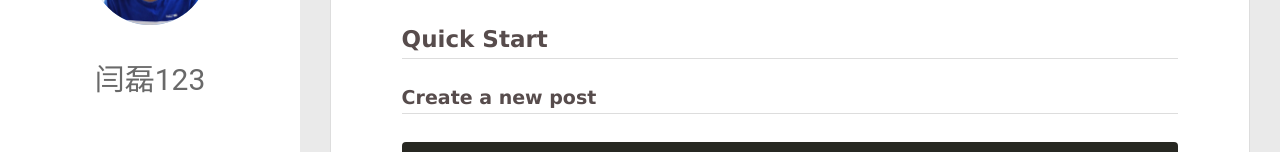
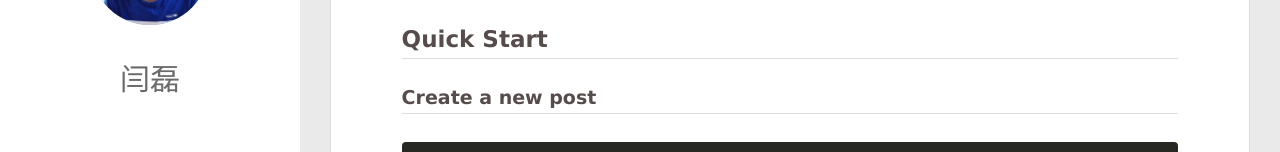
Before and after one commit to yanlei0928/yanlei0928.github.io, a plain HTML site: page 2017/09/03/hello-world/index.html in a window 1280 px wide. Shown: the part 210-362 px from the top of the page. Drawn offline with Linux system fonts and the light colour scheme.

Commit message:
Site updated: 2017-09-03 13:36:24

```diff
--- a/2017/09/03/hello-world/index.html
+++ b/2017/09/03/hello-world/index.html
@@ -49,7 +49,7 @@
 			<img src="/img/self.jpg" class="js-avatar">
 		</a>
 		<hgroup>
-		  <h1 class="header-author"><a href="/">闫磊123</a></h1>
+		  <h1 class="header-author"><a href="/">闫磊</a></h1>
 		</hgroup>
 
 
```
